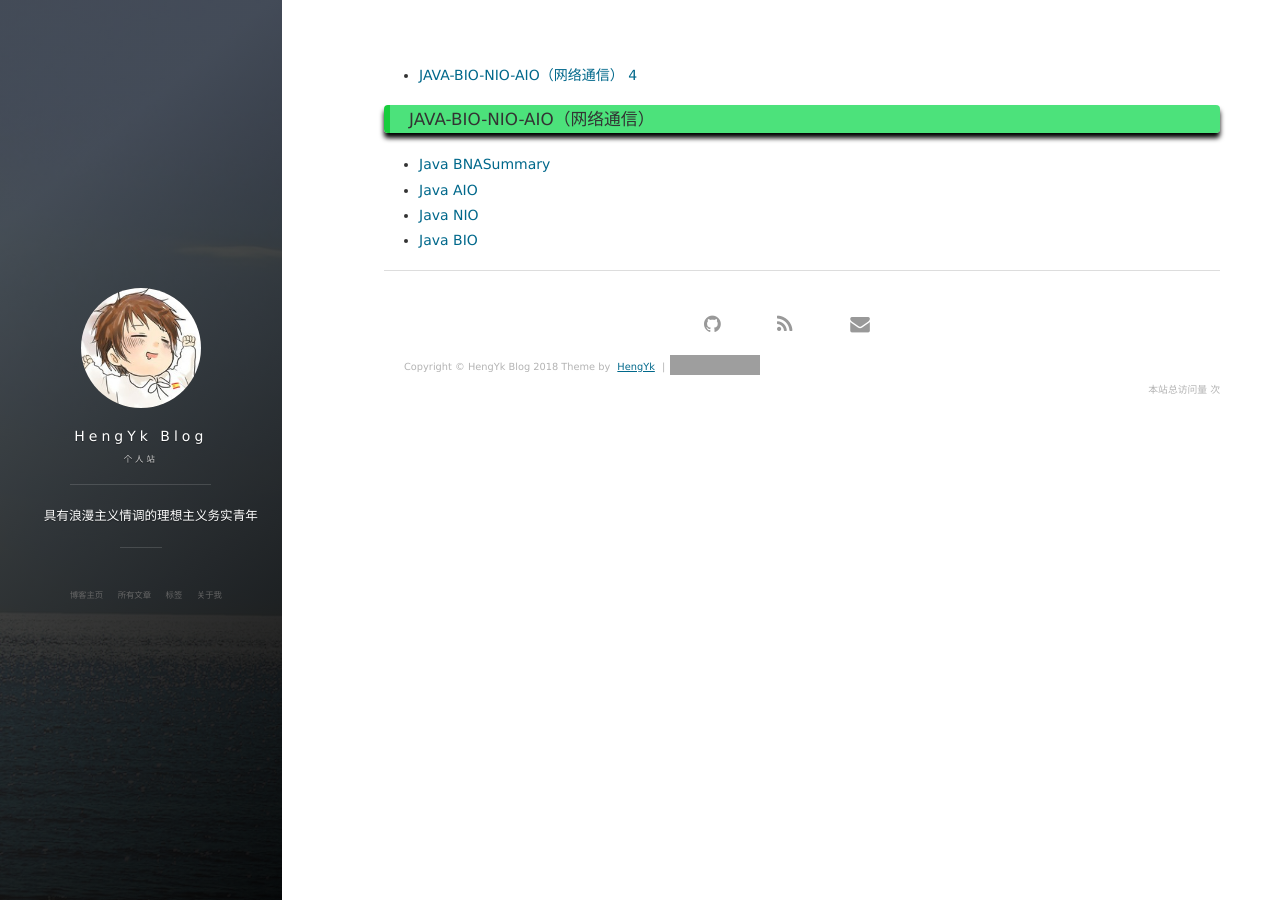
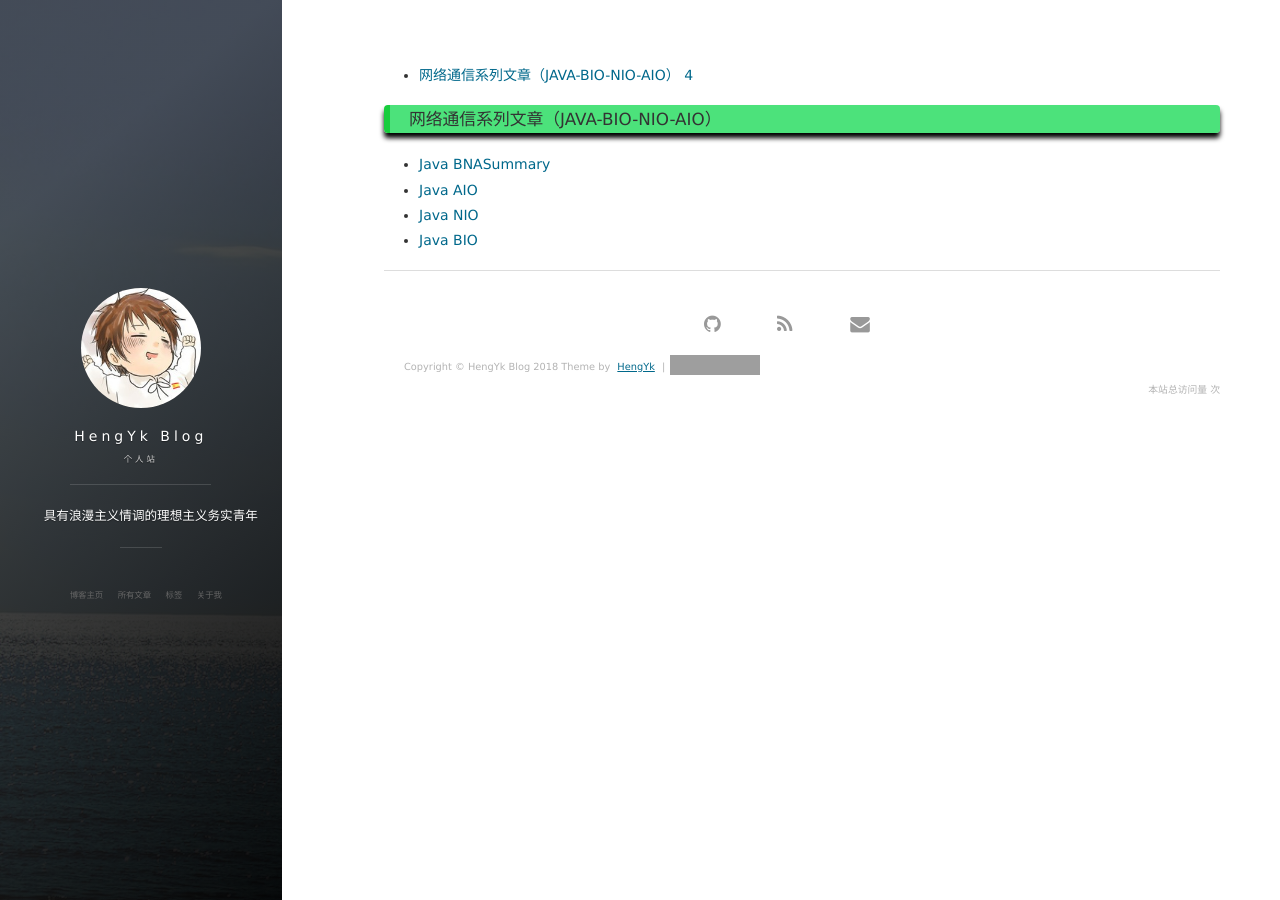
Before and after one commit to HengYk/hengyk.github.io, a Jekyll site: the page built from tags.html, in a window 1280 px wide. Built offline with Jekyll 4.4.1, drawn with Linux system fonts in a browser that asks for light colours; nearby versions of some CDN libraries; comment, search, counter and statistics services are not loaded; grey boxes are pictures that could not be loaded.

Commit message:
Modified myBlog

```diff
--- a/_posts/2018-10-29-AIO.md
+++ b/_posts/2018-10-29-AIO.md
@@ -2,8 +2,8 @@
 layout: post
 title: Java AIO
 date: '2018-10-29 19:55'
-description: ''
-tag: JAVA-BIO-NIO-AIO（网络通信）
+description: '异步IO（Asynchronous I/O）'
+tag: 网络通信系列文章（JAVA-BIO-NIO-AIO）
 ---
 
 # 第三章  AIO
--- a/_posts/2018-10-29-BIO.md
+++ b/_posts/2018-10-29-BIO.md
@@ -2,8 +2,8 @@
 layout: post
 title: Java BIO
 date: '2018-10-29 15:55'
-description: ''
-tag: JAVA-BIO-NIO-AIO（网络通信）
+description: '阻塞式IO（Blocking IO）'
+tag: 网络通信系列文章（JAVA-BIO-NIO-AIO）
 ---
 
 # 第一章  BIO
--- a/_posts/2018-10-29-NIO.md
+++ b/_posts/2018-10-29-NIO.md
@@ -2,8 +2,8 @@
 layout: post
 title: Java NIO
 date: '2018-10-29 17:55'
-description: ''
-tag: JAVA-BIO-NIO-AIO（网络通信）
+description: '非阻塞式IO（Non-blocking I/O | New I/O）'
+tag: 网络通信系列文章（JAVA-BIO-NIO-AIO）
 ---
 
 # 第二章  NIO
```
Also changed, not shown: _posts/2018-10-29-总结.md (+1 -1 lines).
